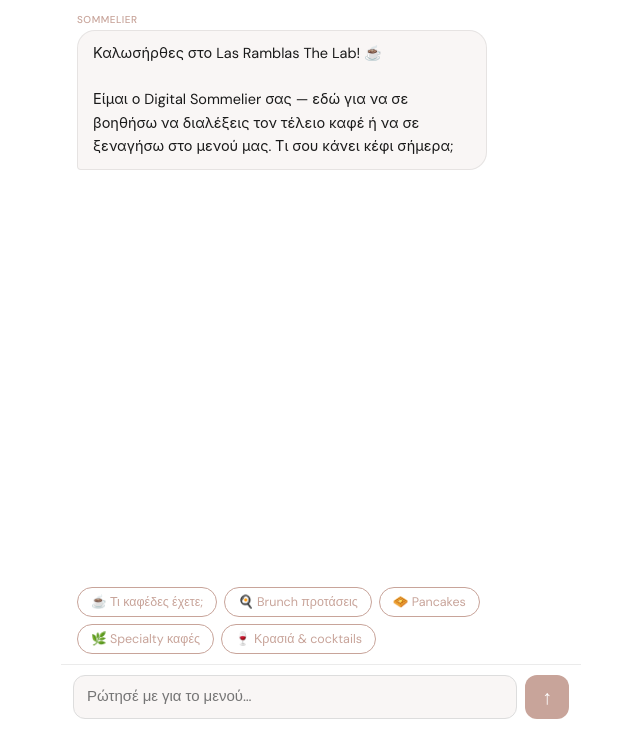
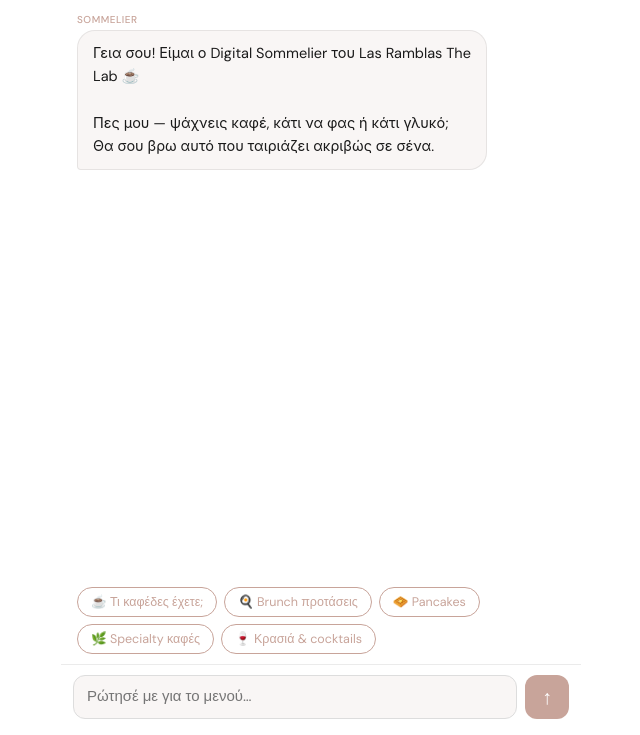
Before and after one commit to asterfakic-alt/las-ramblas-bot, a plain HTML site: page public/index.html in a window 1280 px wide. Shown: the part 65-800 px from the top of the page, without its empty margins (319-959 px from the left). Drawn offline with nearby package versions, Linux system fonts and the light colour scheme.

Commit message:
Update index.html

```diff
--- a/public/index.html
+++ b/public/index.html
@@ -300,8 +300,8 @@
 };
 
 const WELCOME = {
-  el: "Καλωσήρθες στο Las Ramblas The Lab! ☕\n\nΕίμαι ο Digital Sommelier σας — εδώ για να σε βοηθήσω να διαλέξεις τον τέλειο καφέ ή να σε ξεναγήσω στο μενού μας. Τι σου κάνει κέφι σήμερα;",
-  en: "Welcome to Las Ramblas The Lab! ☕\n\nI'm your Digital Sommelier — here to help you find the perfect coffee or guide you through our menu. What are you in the mood for today?",
+  el: "Γεια σου! Είμαι ο Digital Sommelier του Las Ramblas The Lab ☕\n\nΠες μου — ψάχνεις καφέ, κάτι να φας ή κάτι γλυκό; Θα σου βρω αυτό που ταιριάζει ακριβώς σε σένα.",
+  en: "Hey there! I'm the Digital Sommelier at Las Ramblas The Lab ☕\n\nTell me — are you in the mood for coffee, something to eat, or something sweet? I'll find exactly what's right for you.",
 };
 
 const PLACEHOLDER = { el: "Ρώτησέ με για το μενού…", en: "Ask me about the menu…" };
```
